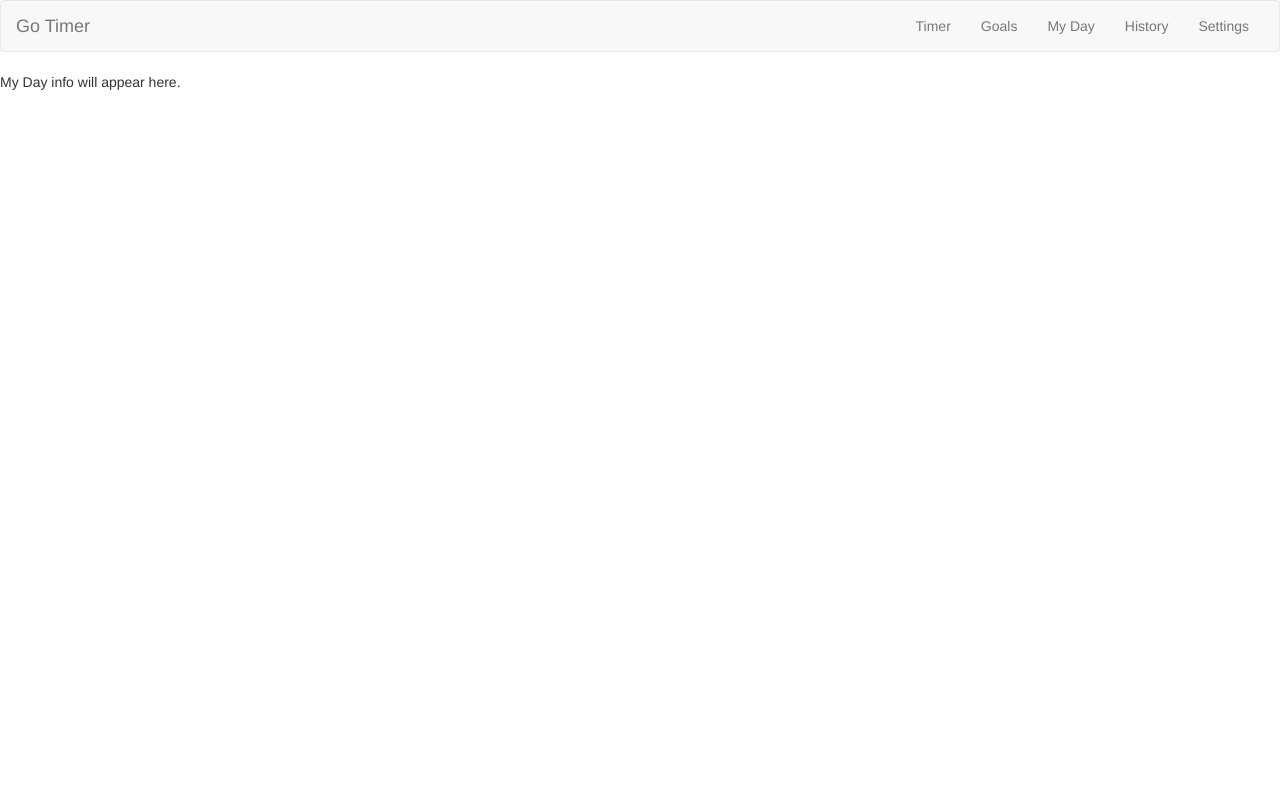
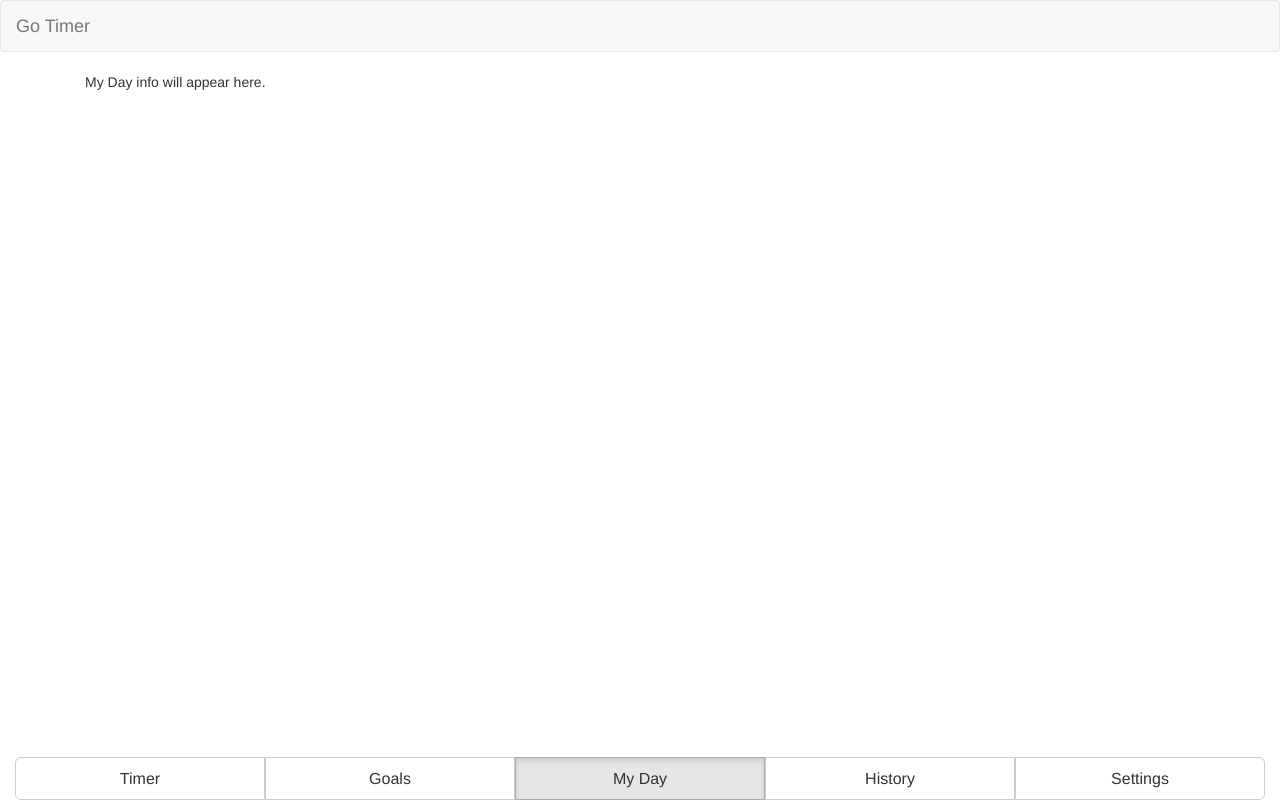
Before and after one commit to MartinGao/GoTimer, a website: page public/myday.html in a window 1280 px wide. Drawn offline with nearby package versions, Linux system fonts and the light colour scheme; files that its build step writes are made by us from their sources.

Commit message:
Add tabBar. dunno which bar to use

```diff
--- a/public/myday.html
+++ b/public/myday.html
@@ -18,9 +18,7 @@
 
   {% include "navBar.html" %}
 
-  <div class="row">
-
-
+  <div class="container">
 
     <div class="col-xs-12">
 
@@ -31,12 +29,7 @@
 
   </div>
 
-
+  {% include "tabBar.html" %}
 </body>
-<script src="/src/js/index.js"></script>
-
-<script>
-
-</script>
 
 </html>
--- a/public/navBar.html
+++ b/public/navBar.html
@@ -2,25 +2,25 @@
   <div class="container-fluid">
     <!-- Brand and toggle get grouped for better mobile display -->
     <div class="navbar-header">
-      <button type="button" class="navbar-toggle collapsed" data-toggle="collapse" data-target="#bs-example-navbar-collapse-1" aria-expanded="false">
+      <!-- <button type="button" class="navbar-toggle collapsed" data-toggle="collapse" data-target="#bs-example-navbar-collapse-1" aria-expanded="false">
         <span class="sr-only">Toggle navigation</span>
         <span class="icon-bar"></span>
         <span class="icon-bar"></span>
         <span class="icon-bar"></span>
-      </button>
+      </button> -->
       <a class="navbar-brand" href="#">Go Timer</a>
     </div>
 
     <!-- Collect the nav links, forms, and other content for toggling -->
     <div class="collapse navbar-collapse" id="bs-example-navbar-collapse-1">
 
-      <ul class="nav navbar-nav navbar-right">
+      <!-- <ul class="nav navbar-nav navbar-right">
         <li><a href="/log/timer">Timer</a></li>
         <li><a href="/log/list">Goals</a></li>
         <li><a href="/myday">My Day</a></li>
         <li><a href="/history/index">History</a></li>
         <li><a href="/settings">Settings</a></li>
-      </ul>
+      </ul> -->
     </div><!-- /.navbar-collapse -->
   </div><!-- /.container-fluid -->
 </nav>
--- /dev/null
+++ b/public/tabBar.html
@@ -0,0 +1,78 @@
+<div id="footer-wrapper">
+	<div class="footer navbar-fixed-bottom">
+		<div class="container-fluid">
+			<div class="btn-group btn-group-justified" role="group" aria-label="...">
+			<div class="btn-group" role="group">
+				<a
+					id="timer-button"
+					type="button"
+					class="btn btn-lg btn-default my-nav-button"
+					href="/log/timer"
+				>
+					Timer
+				</a>
+			</div>
+			<div class="btn-group" role="group">
+				<a
+					id="goals-button"
+					type="button"
+					class="btn btn-lg btn-default my-nav-button"
+					href="/log/list"
+				>
+					Goals
+				</a>
+			</div>
+			<div class="btn-group" role="group">
+				<a
+					id="myday-button"
+					type="button"
+					class="btn btn-lg btn-default my-nav-button"
+					 href="/myday"
+				>
+					My Day
+				</a>
+			</div>
+			<div class="btn-group" role="group">
+				<a
+					id="history-button"
+					type="button"
+					class="btn btn-lg btn-default my-nav-button"
+					href="/history/index"
+				>
+					History
+				</a>
+			</div>
+			<div class="btn-group" role="group">
+				<a
+					id="settings-button"
+					type="button"
+					class="btn btn-lg btn-default my-nav-button"
+					href="/settings"
+				>
+					Settings
+				</a>
+			</div>
+		</div>
+		</div>
+	</div>
+</div>
+<script>
+	var url      = window.location.href;     // Returns full URL
+	console.log(url);
+	if (url.match('log/timer')){
+	  $('#timer-button').addClass('active');
+	} else if (url.match('log/list')) {
+	  $('#goals-button').addClass('active');
+	} else if (url.match('/myday')) {
+	  $('#myday-button').addClass('active');
+	} else if (url.match('/history/index')) {
+	  $('#history-button').addClass('active');
+	} else if (url.match('/settings')) {
+	  $('#settings-button').addClass('active');
+	}
+</script>
+<style>
+.my-nav-button {
+	font-size: medium;
+}
+</style>
```
Also changed, not shown: public/History/index.html (+1 -2 lines), public/index.html (+3 -3 lines), public/settings.html (+2 -9 lines), 1 other file.
